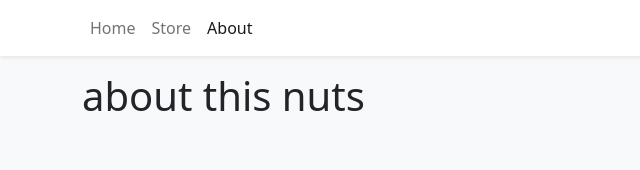
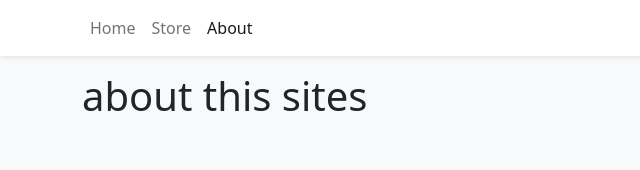
Before and after one commit to mr-icon/shopping-cart, a React (Vite) app: page /about in a window 1280 px wide. Shown: the top 170 px of the page, without its empty margins (0-640 px from the left). Built offline with nearby package versions, Linux system fonts and the light colour scheme.

Commit message:
pushing back update

```diff
--- a/src/pages/About.tsx
+++ b/src/pages/About.tsx
@@ -1,3 +1,3 @@
 export function About() {
-    return <h1>about this nuts</h1>
+    return <h1>about this sites</h1>
 }
```
